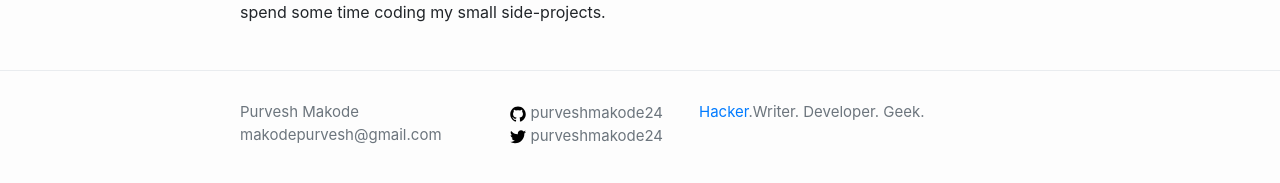
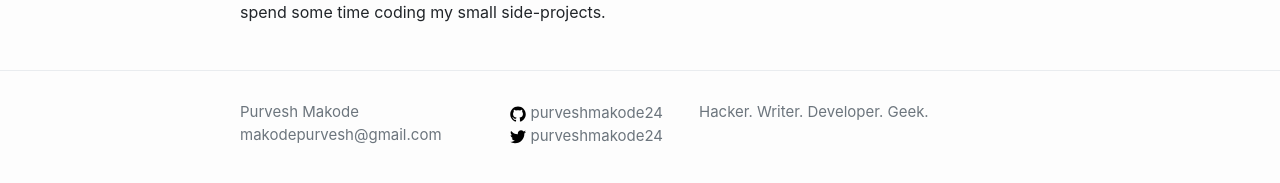
Before and after one commit to purveshmakode24/blog, a Jekyll site: the page built from about.md, in a window 1280 px wide. Shown: the part 300-483 px from the top of the page. Built offline with Jekyll 4.4.1, drawn with Linux system fonts in a browser that asks for light colours.

Commit message:
Update footer.html

```diff
--- a/_includes/footer.html
+++ b/_includes/footer.html
@@ -36,7 +36,7 @@
       </div>
 
       <div class="footer-col footer-col-3">
-        <p class="text-secondary text-justify"><a href="http://www.catb.org/~esr/faqs/hacker-howto.html#what_is">Hacker</a>.{{ site.description | escape }}</p>
+        <p class="text-secondary text-justify"><a href="http://www.catb.org/~esr/faqs/hacker-howto.html#what_is" class="text-secondary">Hacker</a>. {{ site.description | escape }}</p>
       </div>
     </div>
 
```
